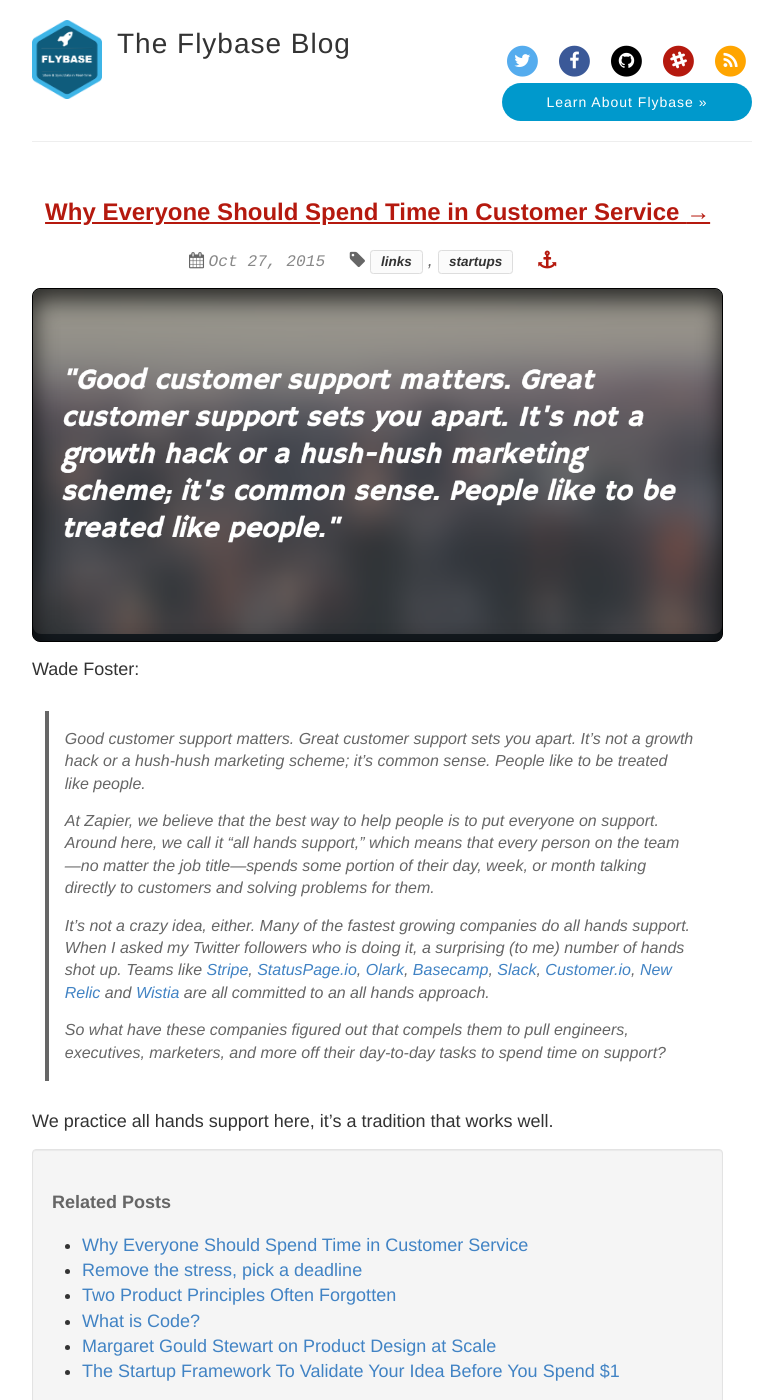
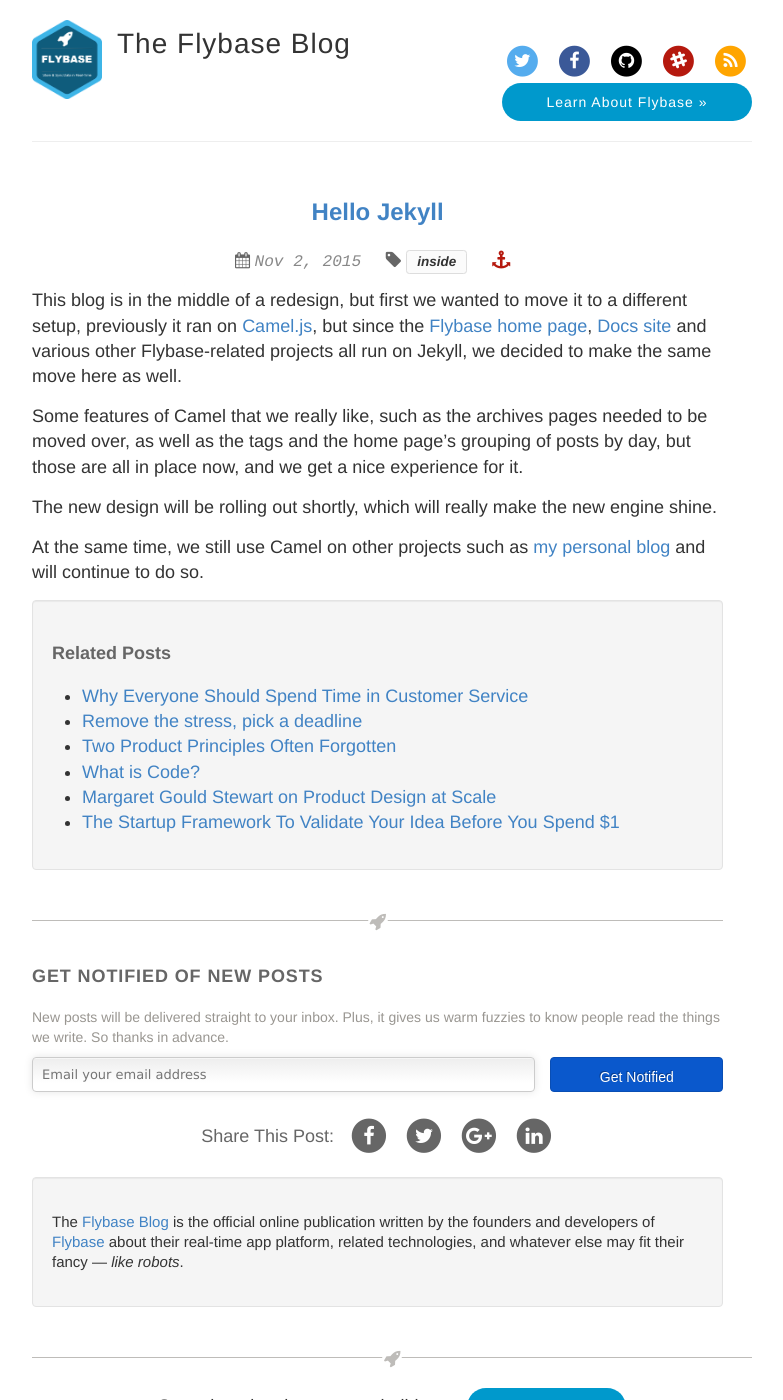
Before and after one commit to flybaseio/flybaseio.github.io, a Jekyll site: the page built from _posts/2015-11-02-hello-jekyll.md, in a window 1280 px wide and 1400 px high. Shown: the whole window, without its empty margins (248-1031 px from the left). Built offline with Jekyll 4.4.1, drawn with Linux system fonts in a browser that asks for light colours; nearby versions of some CDN libraries; Markdown is read by kramdown in place of the engine named in the settings.

Commit message:
hello jekyll

```diff
--- a/_posts/2015-11-02-hello-jekyll.md
+++ b/_posts/2015-11-02-hello-jekyll.md
@@ -1,28 +1,17 @@
 ---
 layout: "post"
-title: "Why Everyone Should Spend Time in Customer Service"
-date: "2015-10-27 08:30:00"
+title: "Hello Jekyll"
+date: "2015-11-02 08:30:00"
 tags:
-- "links"
-- "startups"
-link: "https://zapier.com/blog/everyone-on-support/"
-image: "http://blog.flybase.io/images/posts/goodsupport.png"
+- "inside"
 ogtype: "article"
 bodyclass: "post"
 ---
 
-<div class="box-wrap"><div class="box">
-	<img src="/images/posts/goodsupport.png" />
-</div></div>
+This blog is in the middle of a redesign, but first we wanted to move it to a different setup, previously it ran on [Camel.js](https://github.com/DataMcFly/camel), but since the [Flybase home page](http://flybase.io/), [Docs site](http://docs.flybase.io) and various other Flybase-related projects all run on Jekyll, we decided to make the same move here as well.
 
-Wade Foster:
+Some features of Camel that we really like, such as the archives pages needed to be moved over, as well as the tags and the home page's grouping of posts by day, but those are all in place now, and we get a nice experience for it.
 
-> Good customer support matters. Great customer support sets you apart. It's not a growth hack or a hush-hush marketing scheme; it's common sense. People like to be treated like people.
->
-> At Zapier, we believe that the best way to help people is to put everyone on support. Around here, we call it "all hands support," which means that every person on the team—no matter the job title—spends some portion of their day, week, or month talking directly to customers and solving problems for them.
->
-> It's not a crazy idea, either. Many of the fastest growing companies do all hands support. When I asked my Twitter followers who is doing it, a surprising (to me) number of hands shot up. Teams like <a href="http://blog.alexmaccaw.com/stripes-culture">Stripe</a>, <a href="http://blog.statuspage.io/2-300-000-to-one-or-supporting-1650-customers-with-just-one-rep">StatusPage.io</a>, <a href="http://blog.olark.com/why-we-do-all-hands-support">Olark</a>, <a href="https://signalvnoise.com/posts/3676-everyone-on-support">Basecamp</a>, <a href="http://www.heavybit.com/library/video/2014-09-16-ali-rayl">Slack</a>, <a href="http://www.helpscout.net/blog/customerio-support/">Customer.io</a>, <a href="https://blog.newrelic.com/2010/07/29/how-to-support-5000-customers-with-no-support-staff/">New Relic</a> and <a href="http://wistia.com/blog/all-hands-support">Wistia</a> are all committed to an all hands approach.
->
-> So what have these companies figured out that compels them to pull engineers, executives, marketers, and more off their day-to-day tasks to spend time on support?
+The new design will be rolling out shortly, which will really make the new engine shine.
 
-We practice all hands support here, it's a tradition that works well.
+At the same time, we still use Camel on other projects such as [my personal blog](http://rogerstringer.com/) and will continue to do so.
```
